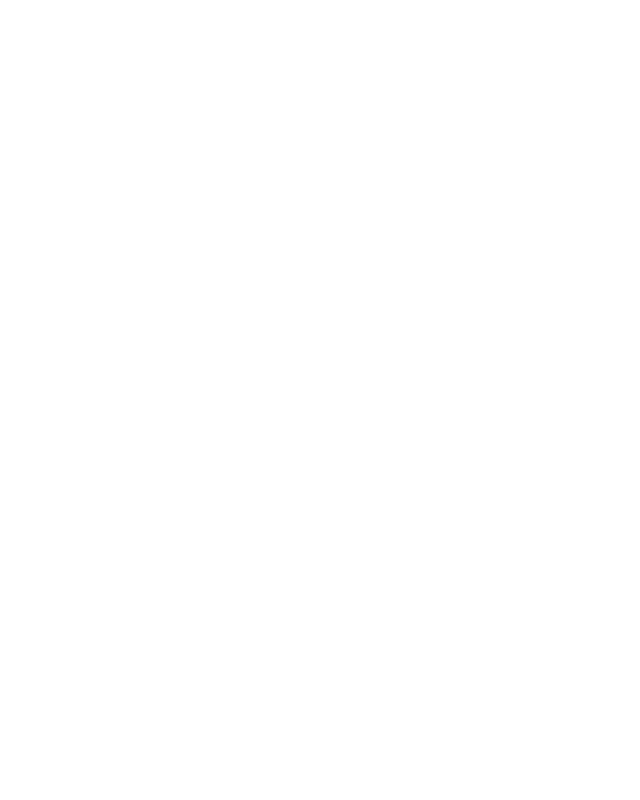
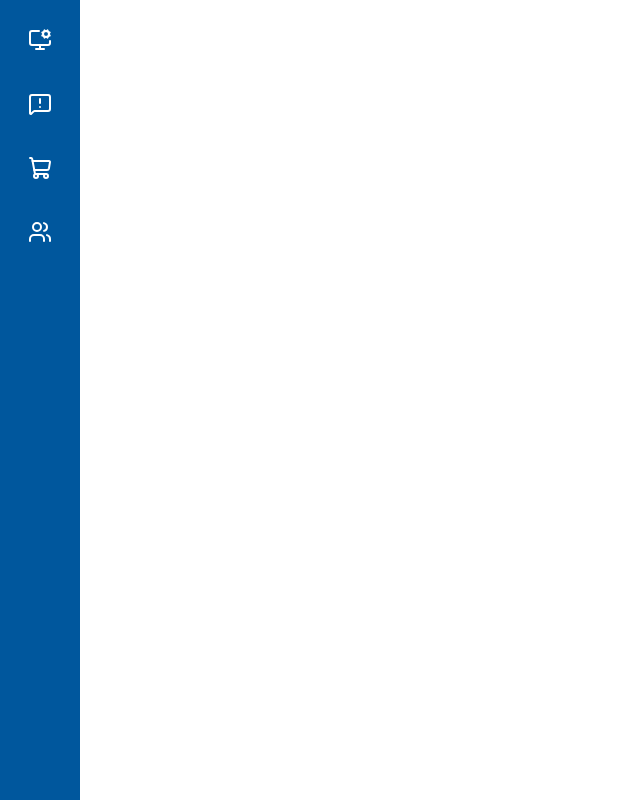
Before and after one commit to Portal-Manutencao-Mecanica/Portal_Mecanica-APP, a Next.js app in the folder portalmanutencao/: page / in a window 1280 px wide. Shown: the whole page, without its empty margins (0-640 px from the left). Built offline with nearby package versions, Linux system fonts and the light colour scheme.

Commit message:
feat(component) Creating sidebar

```diff
--- a/portalmanutencao/package.json
+++ b/portalmanutencao/package.json
@@ -9,6 +9,7 @@
     "lint": "eslint"
   },
   "dependencies": {
+    "lucide-react": "^1.25.0",
     "next": "16.2.10",
     "react": "19.2.4",
     "react-dom": "19.2.4"
--- a/portalmanutencao/src/app/page.tsx
+++ b/portalmanutencao/src/app/page.tsx
@@ -1,5 +1,10 @@
+import { SideBar } from "@/components/organisms/SideBar";
+
 export default function Home() {
     return (
-        <></>
+        <>
+        <SideBar/>
+
+        </>
     );
 }
--- /dev/null
+++ b/portalmanutencao/src/components/organisms/SideBar.tsx
@@ -0,0 +1,50 @@
+'use client'
+import { useState } from 'react';
+import { MonitorCog, MessageSquareWarning, ShoppingBag, ShoppingCart, Users } from 'lucide-react';
+
+export function SideBar() {
+  const [isExpanded, setIsExpanded] = useState(false);
+
+  const menuItems = [
+    { icon: MonitorCog, label: 'Maquinas', href: '/maquinas' },
+    { icon: MessageSquareWarning, label: 'Ocorrências', href: '/ocorrencias' },
+    { icon: ShoppingCart, label: 'Compras', href: '/compras' },
+    { icon: Users, label: 'Alunos', href: '/alunos' },
+  ];
+
+  return (
+    <aside
+      onClick={() => setIsExpanded(!isExpanded)}
+      className={`
+        h-screen bg-weg-blue text-white flex flex-col gap-6 cursor-pointer
+        transition-all duration-300 ease-in-out select-none
+        ${isExpanded ? 'w-64 p-4' : 'w-20 py-4 px-2'}
+      `}
+    >
+      <nav className="flex flex-col gap-4 w-full">
+        {menuItems.map((item, index) => {
+          const Icon = item.icon;
+          return (
+            <a
+              key={index}
+              href={item.href}
+              onClick={(e) => e.stopPropagation()}
+              className={`
+                flex items-center gap-4 h-12 rounded-lg transition-colors hover:bg-white/10
+                ${isExpanded ? 'px-3 justify-start' : 'justify-center'}
+              `}
+            >
+              <Icon className="w-6 h-6 shrink-0" />
+
+              {isExpanded && (
+                <span className="whitespace-nowrap transition-opacity duration-200 opacity-100">
+                  {item.label}
+                </span>
+              )}
+            </a>
+          );
+        })}
+      </nav>
+    </aside>
+  );
+}
```
Also changed, not shown: 1 other file (tests, documents, lock files or other folders).
